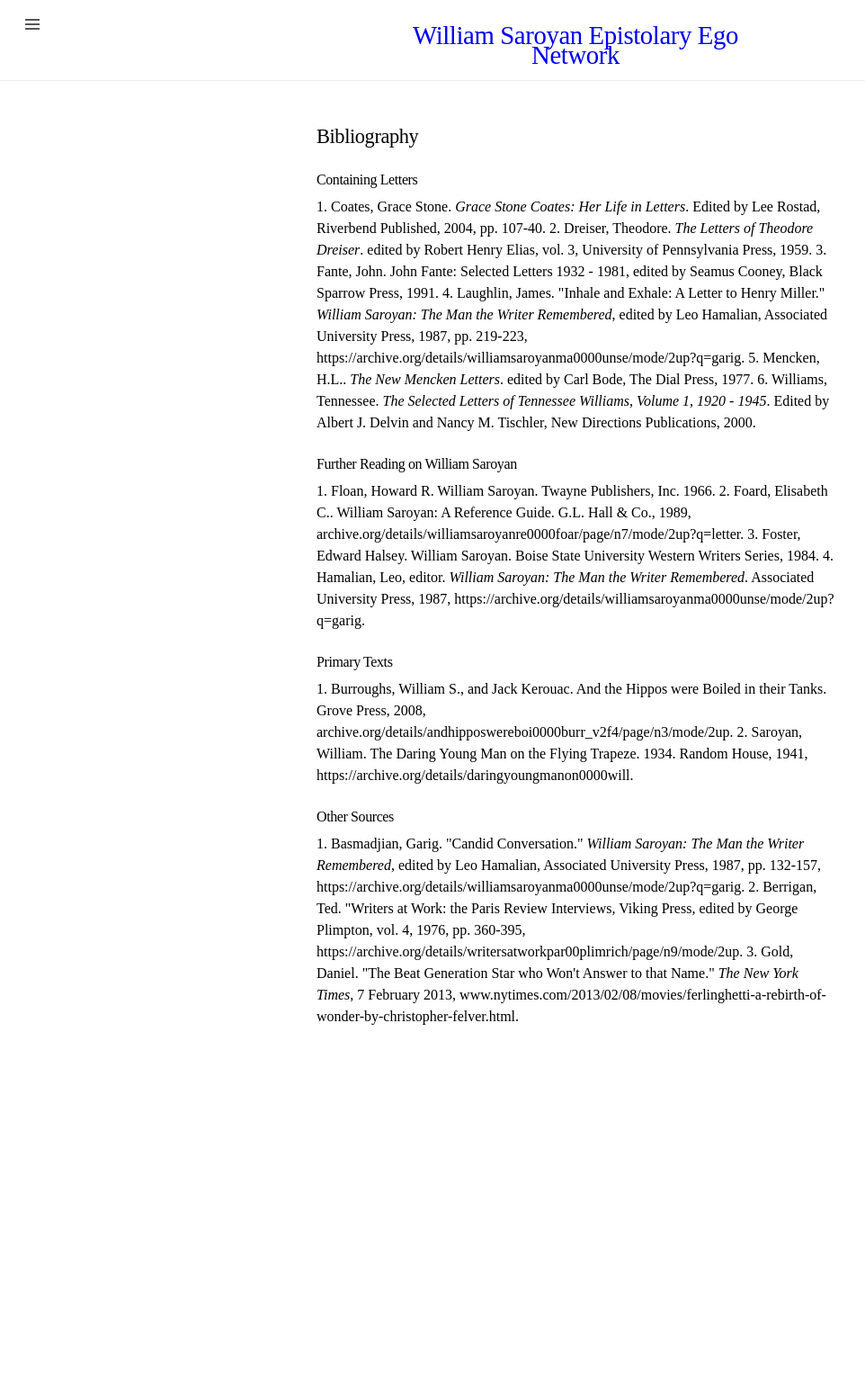
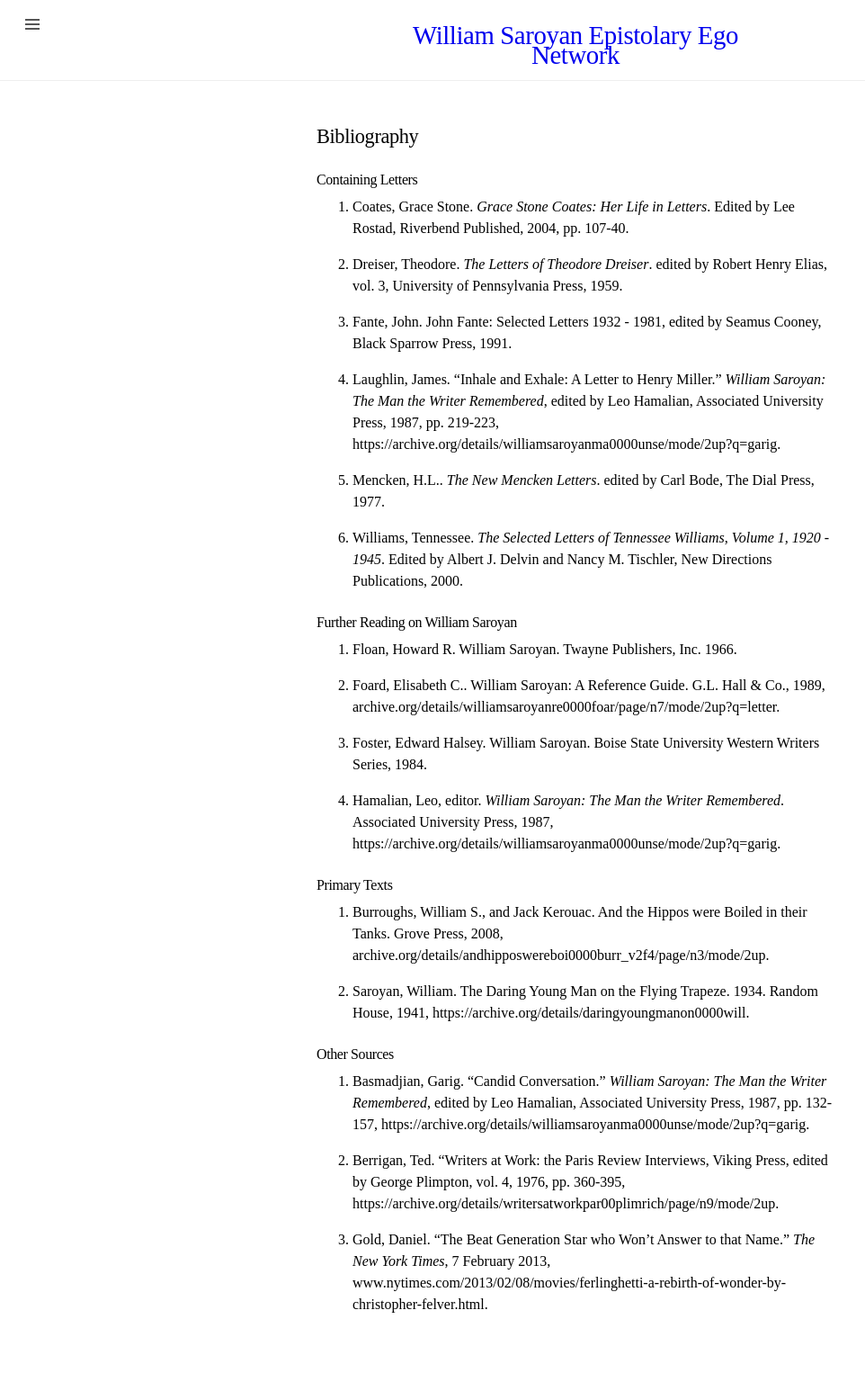
Before and after one commit to alyssa-jorgensen/williamsaroyannetwork, a Jekyll site: the page built from Bibliography.markdown, in a window 1280 px wide. Shown: the whole page at 90% size, without its empty margins (0-962 px from the left). Built offline with Jekyll 4.4.1, drawn with Linux system fonts in a browser that asks for light colours; before the commit the page ends 1206 px from its top, so only the background shows below that.

Commit message:
fixed bib

```diff
--- a/Bibliography.markdown
+++ b/Bibliography.markdown
@@ -6,7 +6,6 @@ permalink: /bibliography/
 
 <h3>Containing Letters</h3>
 
-<p id="bibliography">
 1. Coates, Grace Stone. <em>Grace Stone Coates: Her Life in Letters</em>. Edited by Lee Rostad, Riverbend Published, 2004, pp. 107-40.
 
 2. Dreiser, Theodore. <em>The Letters of Theodore Dreiser</em>. edited by Robert Henry Elias, vol. 3, University of Pennsylvania Press, 1959.
@@ -43,4 +42,3 @@ permalink: /bibliography/
 2. Berrigan, Ted. "Writers at Work: the Paris Review Interviews, Viking Press, edited by George Plimpton, vol. 4, 1976, pp. 360-395, https://archive.org/details/writersatworkpar00plimrich/page/n9/mode/2up.
 
 3. Gold, Daniel. "The Beat Generation Star who Won't Answer to that Name." <em>The New York Times</em>, 7 February 2013, www.nytimes.com/2013/02/08/movies/ferlinghetti-a-rebirth-of-wonder-by-christopher-felver.html.
-</p>
```
Also changed, not shown: index.markdown (+6 -6 lines).
